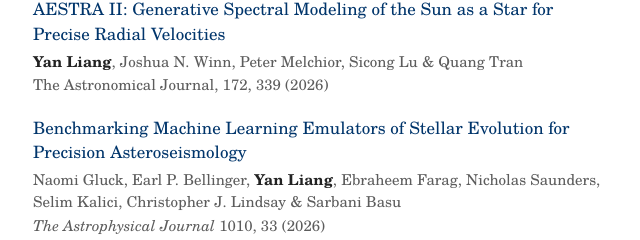
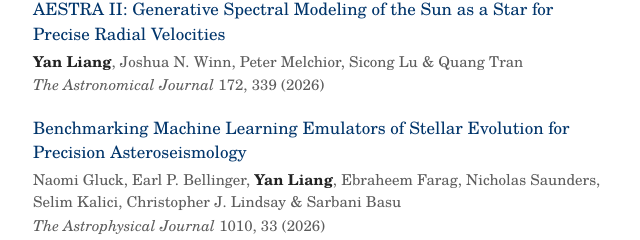
Before and after one commit to yanliang-astro/yanliang-astro.github.io, a plain HTML site: page index.html in a window 1280 px wide. Shown: the part 756-996 px from the top of the page, 147-787 px from the left. Drawn offline with Linux system fonts and the light colour scheme.

Commit message:
Update index.html

```diff
--- a/index.html
+++ b/index.html
@@ -44,7 +44,7 @@
         <li class="paper">
           <h3><a href="https://doi.org/10.3847/1538-3881/aebc52">AESTRA II: Generative Spectral Modeling of the Sun as a Star for Precise Radial Velocities</a></h3>
           <p class="authors"><strong>Yan Liang</strong>, Joshua N. Winn, Peter Melchior, Sicong Lu &amp; Quang Tran</p>
-          <p class="venue">The Astronomical Journal, 172, 339 (2026)</p>
+          <p class="venue"><i>The Astronomical Journal</i> 172, 339 (2026)</p>
         </li>
         <li class="paper">
           <h3><a href="https://arxiv.org/abs/2609.03004">Benchmarking Machine Learning Emulators of Stellar Evolution for Precision Asteroseismology</a></h3>
```
